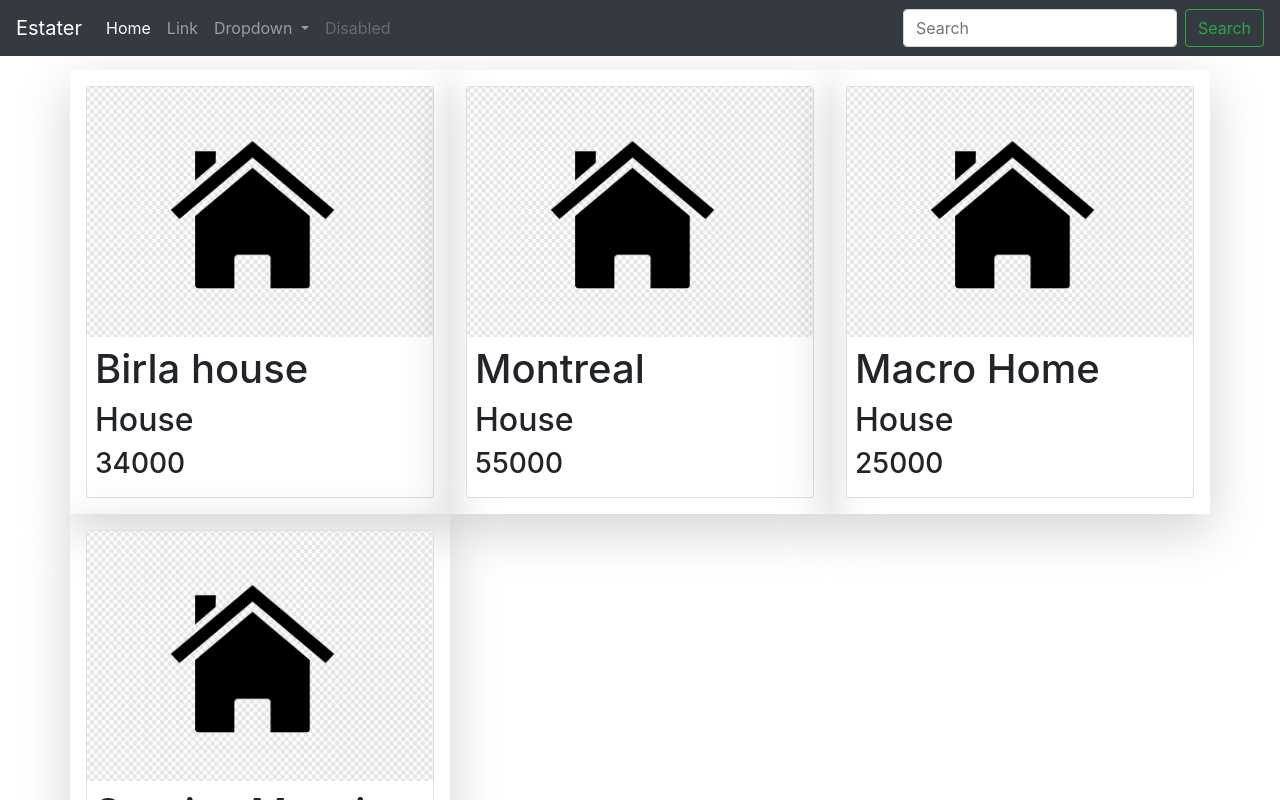
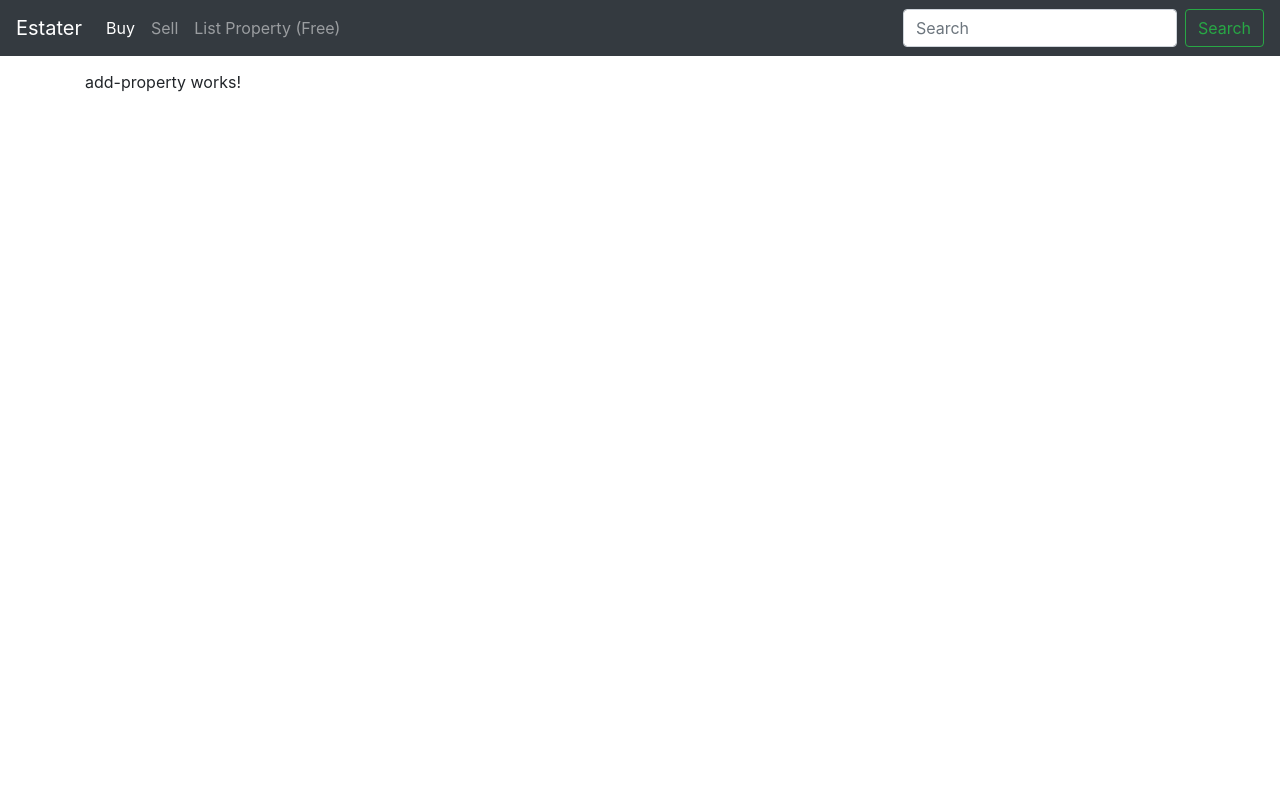
Before and after one commit to ChallengerBBS/Estater, an Angular app in the folder Client/: page /app-property in a window 1280 px wide. Shown: the top 800 px of the page. Built offline with nearby package versions, Linux system fonts and the light colour scheme.

Commit message:
Integrate routing for add-property component

```diff
--- a/Client/src/app/app.component.html
+++ b/Client/src/app/app.component.html
@@ -1,4 +1,4 @@
 <app-nav-bar></app-nav-bar>
 <div class="container" style="margin-top: 70px;">
-  <app-property-list></app-property-list>
+  <router-outlet></router-outlet>
 </div>
--- a/Client/src/app/app.module.ts
+++ b/Client/src/app/app.module.ts
@@ -1,23 +1,32 @@
 import { BrowserModule } from '@angular/platform-browser';
 import { NgModule } from '@angular/core';
 import { HttpClientModule } from '@angular/common/http';
+import { Routes, RouterModule } from '@angular/router';
 
 import { AppComponent } from './app.component';
 import { PropertyCardComponent } from './property/property-card/property-card.component';
 import { PropertyListComponent } from './property/property-list/property-list.component';
 import { NavBarComponent } from './nav-bar/nav-bar.component';
 import { HousingService } from './services/housing.service';
+import { AddPropertyComponent } from './property/add-property/add-property.component';
+
+const appRoutes: Routes= [
+  { path: '', component: PropertyListComponent},
+  { path: 'app-property', component: AddPropertyComponent}
+]
 
 @NgModule({
   declarations: [
     AppComponent,
     PropertyCardComponent,
     PropertyListComponent,
-      NavBarComponent
+    NavBarComponent,
+    AddPropertyComponent
    ],
   imports: [
     BrowserModule,
-    HttpClientModule
+    HttpClientModule,
+    RouterModule.forRoot(appRoutes)
   ],
   providers: [HousingService],
   bootstrap: [AppComponent]
--- a/Client/src/app/nav-bar/nav-bar.component.html
+++ b/Client/src/app/nav-bar/nav-bar.component.html
@@ -1,5 +1,5 @@
 <nav class="navbar navbar-expand-lg navbar-dark bg-dark fixed-top">
-  <a class="navbar-brand" href="#">Estater</a>
+  <a class="navbar-brand" href="/">Estater</a>
   <button class="navbar-toggler" type="button" data-toggle="collapse" data-target="#navbarSupportedContent" aria-controls="navbarSupportedContent" aria-expanded="false" aria-label="Toggle navigation">
     <span class="navbar-toggler-icon"></span>
   </button>
@@ -7,26 +7,15 @@
   <div class="collapse navbar-collapse" id="navbarSupportedContent">
     <ul class="navbar-nav mr-auto">
       <li class="nav-item active">
-        <a class="nav-link" href="#">Home <span class="sr-only">(current)</span></a>
+        <a class="nav-link" href="/">Buy <span class="sr-only">(current)</span></a>
       </li>
       <li class="nav-item">
-        <a class="nav-link" href="#">Link</a>
-      </li>
-      <li class="nav-item dropdown">
-        <a class="nav-link dropdown-toggle" href="#" id="navbarDropdown" role="button" data-toggle="dropdown" aria-haspopup="true" aria-expanded="false">
-          Dropdown
-        </a>
-        <div class="dropdown-menu" aria-labelledby="navbarDropdown">
-          <a class="dropdown-item" href="#">Action</a>
-          <a class="dropdown-item" href="#">Another action</a>
-          <div class="dropdown-divider"></div>
-          <a class="dropdown-item" href="#">Something else here</a>
-        </div>
+        <a class="nav-link" href="/">Sell</a>
       </li>
       <li class="nav-item">
-        <a class="nav-link disabled" href="#" tabindex="-1" aria-disabled="true">Disabled</a>
+        <a class="nav-link" href="/add-property">List Property (Free)</a>
       </li>
-    </ul>
+      </ul>
     <form class="form-inline my-2 my-lg-0">
       <input class="form-control mr-sm-2" type="search" placeholder="Search" aria-label="Search">
       <button class="btn btn-outline-success my-2 my-sm-0" type="submit">Search</button>
--- /dev/null
+++ b/Client/src/app/property/add-property/add-property.component.html
@@ -0,0 +1,3 @@
+<p>
+  add-property works!
+</p>
--- /dev/null
+++ b/Client/src/app/property/add-property/add-property.component.ts
@@ -0,0 +1,15 @@
+import { Component, OnInit } from '@angular/core';
+
+@Component({
+  selector: 'app-add-property',
+  templateUrl: './add-property.component.html',
+  styleUrls: ['./add-property.component.css']
+})
+export class AddPropertyComponent implements OnInit {
+
+  constructor() { }
+
+  ngOnInit() {
+  }
+
+}
```
Also changed, not shown: Client/src/app/property/add-property/add-property.component.css (added), 1 other file (tests, documents, lock files or other folders).
